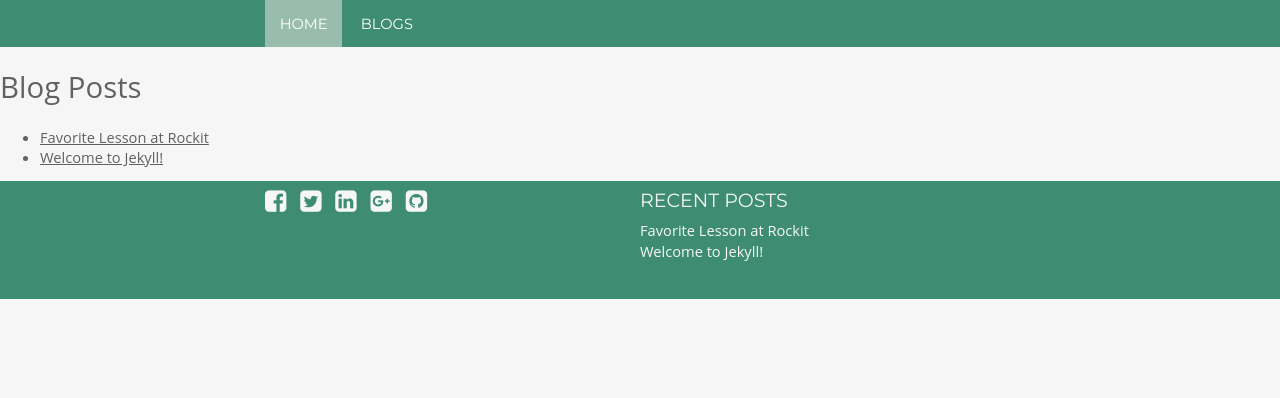
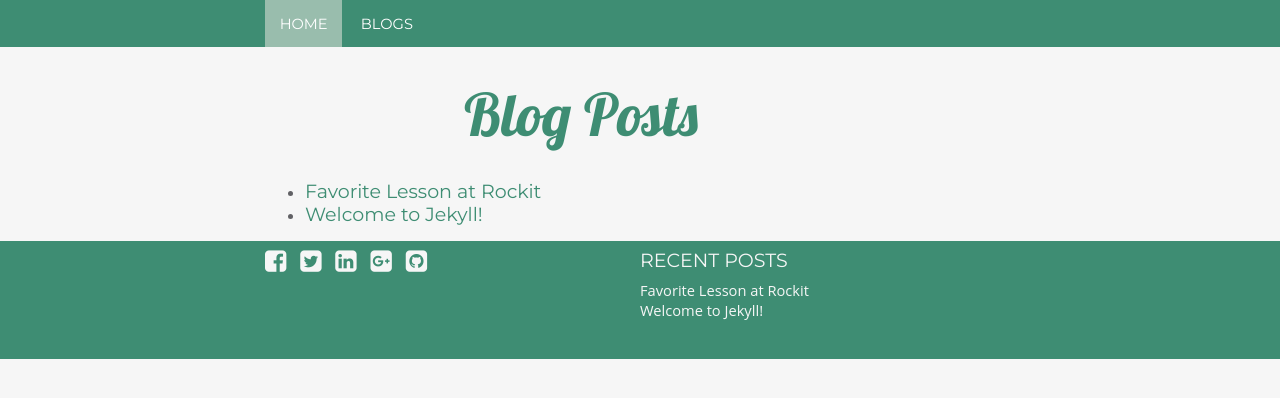
Before and after one commit to troym9731/blog, a Jekyll site: the page built from list.html, in a window 1280 px wide. Shown: the top 398 px of the page. Built offline with Jekyll 4.4.1, drawn with Linux system fonts in a browser that asks for light colours; nearby versions of some CDN libraries.

Commit message:
Fix links

```diff
--- a/_includes/header.html
+++ b/_includes/header.html
@@ -2,8 +2,8 @@
   <div>
 
     <nav class="primary-nav">
-      <a href="{{ site.baseurl }}" class="highlight">HOME</a>
-      <a href="{{ site.baseurl }}">BLOGS</a>
+      <a href="{{ site.baseurl }}" class="highlight">Home</a>
+      <a href="/list/">Blogs</a>
     </nav>
 
   </div>
--- a/_layouts/page.html
+++ b/_layouts/page.html
@@ -1,14 +1,16 @@
 ---
 layout: default
 ---
-<div class="post">
+<div class="panel">
+  <div>
 
-  <header class="post-header">
-    <h1 class="post-title">{{ page.title }}</h1>
-  </header>
+    <header class="post-header">
+      <h1 class="secondary-logo">{{ page.title }}</h1>
+    </header>
 
-  <article class="post-content">
-    {{ content }}
-  </article>
+    <article class="post-content">
+      {{ content }}
+    </article>
 
+  </div>
 </div>
--- a/css/main.scss
+++ b/css/main.scss
@@ -41,6 +41,7 @@
 
 h3 {
   margin: 0;
+  text-transform: uppercase;
 }
 
 /****************************************
@@ -74,6 +75,7 @@
   font-family: $header-font;
   padding: 1em;
   text-decoration: none;
+  text-transform: uppercase;
 
   &.highlight {
     background-color: #99BDAD;
@@ -136,6 +138,11 @@
   width: 4em;
 }
 
+.secondary-logo {
+  @extend .logo;
+  width: 6em;
+}
+
 /** Tiles **/
 
 .blog-tile {
@@ -195,3 +202,9 @@
     text-decoration: underline;
   }
 }
+
+.blog-list a {
+  text-decoration: none;
+  color: $basic-color;
+  font: 1.3em $header-font;
+}
--- a/index.html
+++ b/index.html
@@ -10,7 +10,7 @@
       <div class="feature blog-tile">
         <img src="http://img06.deviantart.net/25de/i/2012/134/3/1/037_by_koko_stock-d4zq28i.jpg" alt="">
         <div>
-          <h3>FEATURE TITLE</h3>
+          <h3>Feature Title</h3>
           <div>Lorem ipsum dolor sit amet, consectetur adipisicing elit. Tempora, soluta. Quia officia laboriosam, sed aspernatur maxime reprehenderit quis eligendi eum, ipsum quo officiis alias, recusandae impedit similique est, repellendus a.</div>
         </div>
       </div>
@@ -20,7 +20,7 @@
         <div class="blog-tile">
           <img src="https://encrypted-tbn0.gstatic.com/images?q=tbn:ANd9GcQvIJ9XweRdl2BMF1VzrLB9Wsp3XfUMQk1GDqWfyrQtopuwFMq9" alt="">
           <div>
-            <h3>TITLE 2</h3>
+            <h3>Title 2</h3>
             <div>Lorem ipsum dolor sit amet, consectetur adipisicing elit. Ullam mollitia repellat molestiae quasi voluptates assumenda quisquam dicta voluptatem ab repudiandae sequi, fugit quaerat dolorem optio laborum, nihil nemo nisi cupiditate!</div>
           </div>
         </div>
--- a/list.html
+++ b/list.html
@@ -3,8 +3,7 @@
 title: Blog Posts
 permalink: /list/
 ---
-
-<ul>
+<ul class="blog-list">
   {% for post in site.posts %}
   <li><a href="{{ page.url | prepend: site.baseurl }}">{{ post.title }}</a></li>
   {% endfor %}
```
